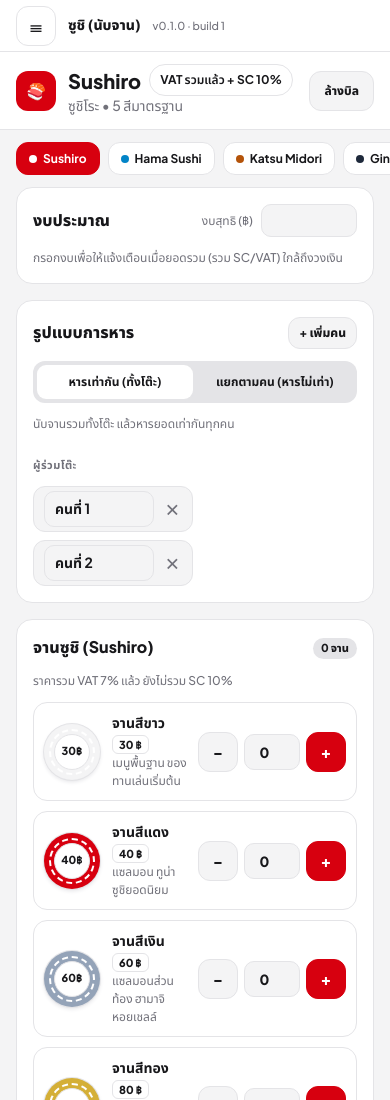
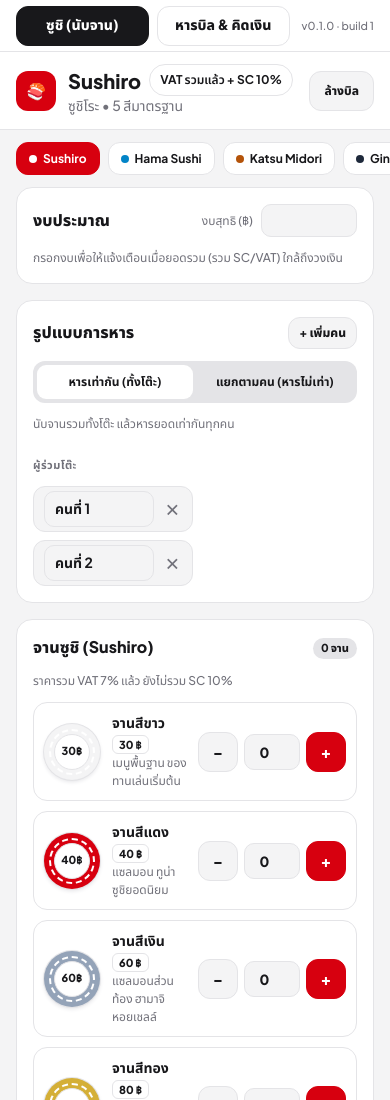
Before and after one commit to Vit129/split-bill, a website built with Vite: page index.html in a window 390 px wide. Shown: the top 1100 px of the page. Built offline with nearby package versions, Linux system fonts and the light colour scheme.

Commit message:
feat: replace the hamburger with two tabs, sushi left and split bill right
Click only; the active tab is kept in the URL hash. Touch targets stay at least
44px on touch devices.

Co-Authored-By: Claude Haiku 5.5 <noreply@anthropic.com>
Claude-Session: https://claude.ai/code/session_01QsxrFQ8M6jg4MEF6FyGuGZ

```diff
--- a/index.html
+++ b/index.html
@@ -12,14 +12,12 @@
 </head>
 <body>
   <header class="shell">
-    <button id="menu-btn" class="menu-btn" type="button" aria-expanded="false" aria-controls="menu">☰</button>
-    <span id="shell-title" class="shell-title"></span>
+    <nav class="tabs" role="tablist" aria-label="Screens">
+      <button id="tab-sushi" class="tab" type="button" role="tab" data-screen="sushi" aria-selected="false"></button>
+      <button id="tab-split" class="tab" type="button" role="tab" data-screen="split" aria-selected="false"></button>
+    </nav>
     <span id="app-version" class="app-version"></span>
   </header>
-  <nav id="menu" class="menu" hidden>
-    <button type="button" data-screen="sushi"></button>
-    <button type="button" data-screen="split"></button>
-  </nav>
   <div id="sushi-screen">
     <div id="app"></div>
     <div id="modal-root"></div>
--- a/src/ui/shell.ts
+++ b/src/ui/shell.ts
@@ -1,27 +1,20 @@
-// Shell: a menu (☰) that switches between the two screens. The active screen is kept in the
-// URL hash (#sushi or #split), so a reload or a shared link opens the same screen.
+// Shell: two tabs (sushi on the left, split bill on the right). Click only, no swipe.
+// The active screen lives in the URL hash (#sushi or #split), so reload and links keep it.
 import { STRINGS } from '../strings/th.ts';
 import { APP_BUILD, APP_VERSION } from '../config/version.ts';
 
 type Screen = 'sushi' | 'split';
 
-const menuBtn = document.getElementById('menu-btn');
-const menu = document.getElementById('menu');
-const shellTitle = document.getElementById('shell-title');
-const sushiScreen = document.getElementById('sushi-screen');
-const splitScreen = document.getElementById('split-screen');
-if (!menuBtn || !menu || !shellTitle || !sushiScreen || !splitScreen) throw new Error('Missing shell elements');
-
 const versionEl = document.getElementById('app-version');
 if (versionEl) versionEl.textContent = `v${APP_VERSION} · build ${APP_BUILD}`;
 
 const labels: Record<Screen, string> = { sushi: STRINGS.MENU_SUSHI, split: STRINGS.MENU_SPLIT };
+const sushiScreen = document.getElementById('sushi-screen');
+const splitScreen = document.getElementById('split-screen');
+const tabs = Array.from(document.querySelectorAll<HTMLButtonElement>('.tab[data-screen]'));
+if (!sushiScreen || !splitScreen || tabs.length !== 2) throw new Error('Missing shell elements');
 
-for (const button of menu.querySelectorAll<HTMLButtonElement>('[data-screen]')) {
-  const screen = button.dataset['screen'] === 'split' ? 'split' : 'sushi';
-  button.textContent = labels[screen];
-}
-menuBtn.setAttribute('aria-label', STRINGS.MENU_OPEN);
+for (const tab of tabs) tab.textContent = labels[tab.dataset['screen'] === 'split' ? 'split' : 'sushi'];
 
 function currentScreen(): Screen {
   return window.location.hash.startsWith('#split') ? 'split' : 'sushi';
@@ -30,43 +23,24 @@ function currentScreen(): Screen {
 function show(screen: Screen): void {
   sushiScreen!.hidden = screen !== 'sushi';
   splitScreen!.hidden = screen !== 'split';
-  shellTitle!.textContent = labels[screen];
-  for (const button of menu!.querySelectorAll<HTMLButtonElement>('[data-screen]')) {
-    button.setAttribute('aria-current', String(button.dataset['screen'] === screen));
+  for (const tab of tabs) {
+    const selected = tab.dataset['screen'] === screen;
+    tab.setAttribute('aria-selected', String(selected));
+    tab.classList.toggle('is-active', selected);
   }
   if (screen === 'split') document.title = STRINGS.BILL_TITLE;
-  closeMenu();
 }
 
-function openMenu(): void {
-  menu!.hidden = false;
-  menuBtn!.setAttribute('aria-expanded', 'true');
-  menuBtn!.setAttribute('aria-label', STRINGS.MENU_CLOSE);
+for (const tab of tabs) {
+  tab.addEventListener('click', () => {
+    window.location.hash = tab.dataset['screen'] === 'split' ? 'split' : 'sushi';
+  });
 }
 
-function closeMenu(): void {
-  menu!.hidden = true;
-  menuBtn!.setAttribute('aria-expanded', 'false');
-  menuBtn!.setAttribute('aria-label', STRINGS.MENU_OPEN);
-}
-
-menuBtn.addEventListener('click', () => (menu.hidden ? openMenu() : closeMenu()));
-
-menu.addEventListener('click', (event) => {
-  const target = event.target;
-  if (!(target instanceof HTMLElement)) return;
-  const button = target.closest<HTMLElement>('[data-screen]');
-  if (!button) return;
-  const screen: Screen = button.dataset['screen'] === 'split' ? 'split' : 'sushi';
-  window.location.hash = screen === 'split' ? 'split' : 'sushi';
-});
-
 window.addEventListener('hashchange', () => show(currentScreen()));
-
 show(currentScreen());
 
-// Load each screen separately, after the menu is wired. A failure in one screen (for example
-// old saved data) is logged and must not stop the menu from working.
+// Load each screen separately. A failure in one screen is logged and does not stop the tabs.
 for (const load of [() => import('./app.ts'), () => import('./split/split-app.ts')]) {
   load().catch((err: unknown) => console.error('Screen failed to start:', err));
 }
--- a/src/ui/styles.css
+++ b/src/ui/styles.css
@@ -62,7 +62,7 @@ dl { margin: 0; }
 }
 /* Touch screens: at least 44px targets and 16px inputs (stops iOS zoom on focus). */
 @media (pointer: coarse) {
-  .step, .icon-btn, .chip, .chip-btn, .btn, .icon-btn, .brand-tab, .segmented button, .menu button, .menu-btn {
+  .step, .icon-btn, .chip, .chip-btn, .btn, .icon-btn, .brand-tab, .segmented button, .tab {
     min-height: 44px; min-width: 44px;
   }
   .step { width: 44px; height: 44px; }
@@ -151,14 +151,9 @@ dl { margin: 0; }
 .toast { position: fixed; left: 50%; bottom: calc(16px + env(safe-area-inset-bottom, 0px)); transform: translateX(-50%) translateY(8px); z-index: 60; opacity: 0; pointer-events: none; transition: opacity 200ms, transform 200ms; background: var(--ink); color: var(--surface); padding: 8px 14px; border-radius: 999px; font-size: var(--text-label); font-weight: 700; }
 .toast.is-visible { opacity: 1; transform: translateX(-50%) translateY(0); }
 
-/* ---- shell: menu bar and drawer ---- */
+/* ---- shell: two tabs, click only ---- */
 :root { --shell-h: 52px; }
 .shell { position: sticky; top: 0; z-index: 20; height: var(--shell-h); display: flex; align-items: center; gap: 12px; padding: 0 16px; background: var(--surface); border-bottom: 1px solid var(--line); }
-.menu-btn { width: 40px; height: 40px; border-radius: 12px; border: 1px solid var(--line); background: var(--surface); color: var(--ink); font-size: var(--text-subtitle); cursor: pointer; }
-.shell-title { font-weight: 800; font-size: var(--text-body); }
-.menu { position: sticky; top: var(--shell-h); z-index: 19; display: grid; gap: 6px; padding: 8px 16px; background: var(--surface); border-bottom: 1px solid var(--line); }
-.menu button { text-align: left; padding: 10px 12px; border-radius: 10px; border: 1px solid var(--line); background: var(--canvas); font-weight: 700; cursor: pointer; }
-.menu button[aria-current="true"] { background: var(--ink); color: var(--surface); border-color: var(--ink); }
 .topbar { top: calc(var(--shell-h) + 0px); }
 [hidden] { display: none !important; }
 
@@ -197,3 +192,7 @@ dl { margin: 0; }
 .rate { display: flex; align-items: center; gap: 6px; font-size: var(--text-label); color: var(--muted); }
 .rate .input { width: 88px; text-align: right; }
 .app-version { font-size: var(--text-micro); color: var(--muted); }
+
+.tabs { display: flex; flex: 1; gap: 8px; }
+.tab { flex: 1; min-height: 40px; padding: 8px 12px; border-radius: 12px; border: 1px solid var(--line); background: var(--surface); color: var(--ink); font-weight: 800; cursor: pointer; }
+.tab.is-active { background: var(--ink); color: var(--surface); border-color: var(--ink); }
```
Also changed, not shown: tests/web/layout.spec.ts (+1 -1 lines), tests/web/menu-resilience.spec.ts (+4 -4 lines), tests/web/menu.spec.ts (+3 -3 lines).
